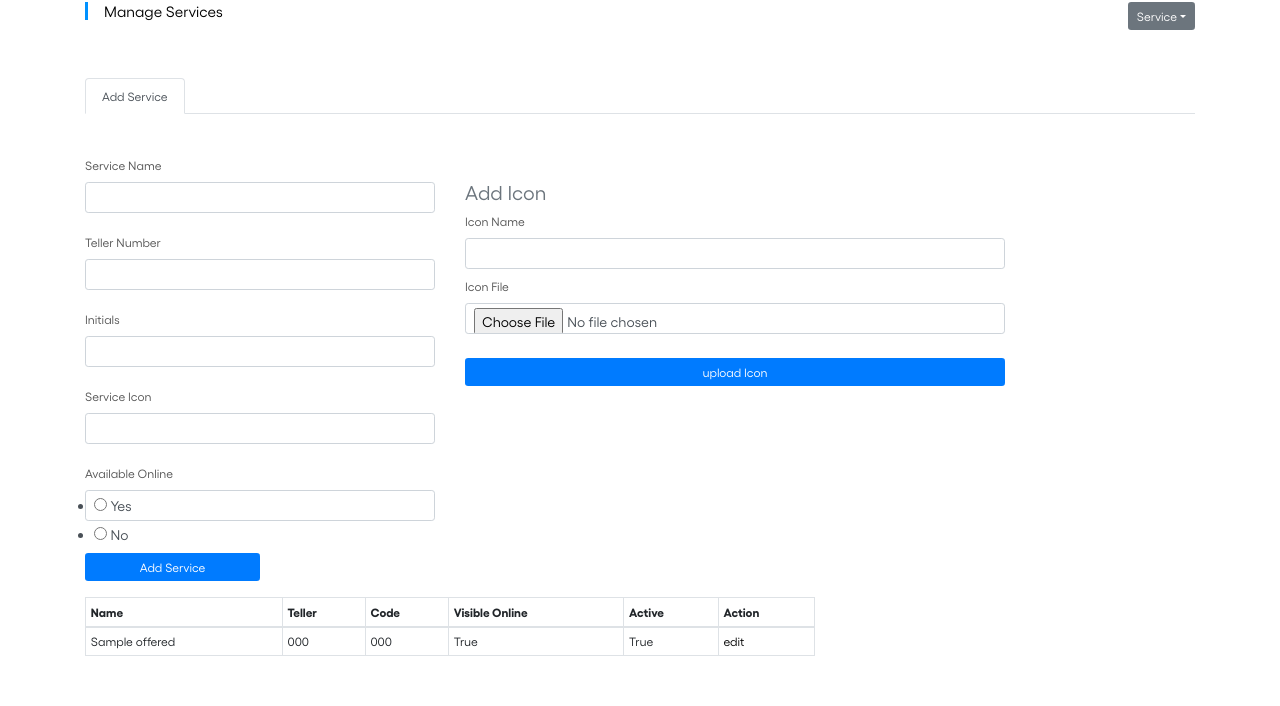
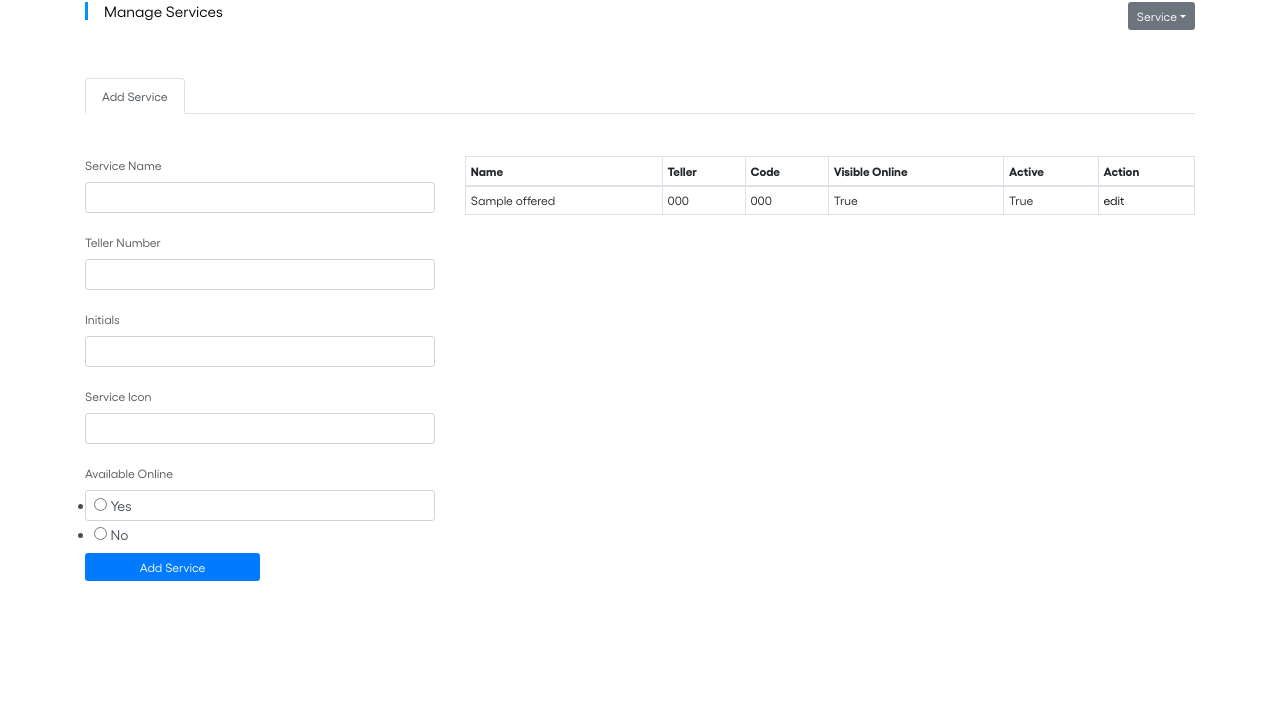
Before and after one commit to Simons22d/fuprox_local_dahsboard, a Flask app: page /service in a window 1280 px wide. Shown: the part 94-800 px from the top of the page. Run offline with Flask 2, Linux system fonts and the light colour scheme; a user stored in the database is signed in; tables that the repository leaves empty hold one stand-in row (values such as "Sample post"); some libraries are stand-ins or nearby versions.

Commit message:
night cap

```diff
--- a/fuprox/forms.py
+++ b/fuprox/forms.py
@@ -79,7 +79,7 @@ class ResetPassword(FlaskForm):
 class TellerForm(FlaskForm):
     number = StringField("Teller Number", validators=[DataRequired()])
     service = StringField("Service", validators=[DataRequired()])
-    active = RadioField('Visible', choices=[('True', 'Yes'), ('False', 'No')])
+    # active = RadioField('Visible', choices=[('True', 'Yes'), ('False', 'No')])
     submit = SubmitField("Submit Teller")
 
 
@@ -89,7 +89,7 @@ class ServiceForm(FlaskForm):
     code = StringField("Initials", validators=[DataRequired()])
     icon = StringField('Service Icon', validators=[DataRequired()])
     visible = RadioField('Available Online', choices=[('True', 'Yes'), ('False', 'No')])
-    active = RadioField('Active for booking', choices=[('True', 'Yes'), ('False', 'No')])
+    # active = RadioField('Active for booking', choices=[('True', 'Yes'), ('False', 'No')])
     submit = SubmitField("Add Service")
 
 
--- a/fuprox/routes.py
+++ b/fuprox/routes.py
@@ -19,6 +19,9 @@ from flask_sqlalchemy import sqlalchemy
 import os
 import logging
 import requests
+teller_schema = TellerSchema()
+tellers_schema = TellerSchema(many=True)
+
 
 socket_link = "http://localhost:5000/"
 socket_link = "http://159.65.144.235:5000/"
@@ -65,9 +68,10 @@ def home():
     tellers = len(Teller.query.all())
     service_offered = len(ServiceOffered.query.all())
     dash_data = {
-        "bookings" : f"{bookings} {'booking' if bookings <= 1 else 'Bookings'}",
-        "tellers" : f"{tellers} {'Teller' if tellers <= 1 else 'Tellers'}",
-        "services" : f"{service_offered} {'Service' if service_offered <= 1 else 'Services'}",
+        "bookings" : f"{bookings} {'booking' if bookings == 1 else 'Bookings'}" if bookings else "No Bookings" ,
+        "tellers" : f"{tellers} {'Teller' if tellers <= 1 else 'Tellers'}" if tellers else "No Tellers",
+        "services" : f"{service_offered} {'Service' if service_offered <= 1 else 'Services'}" if service_offered else
+        "No Services",
         "statement" : get_part_of_day(time).capitalize(),
         "user" : (current_user.username).capitalize()
     }
@@ -242,22 +246,32 @@ def tellers():
     services = ServiceOffered.query.all()
     if teller.validate_on_submit():
         # get specific compan data
-        if teller_exists(teller.number.data):
+        if not teller_exists(teller.number.data):
             key_ = secrets.token_hex();
             teller_number = teller.number.data
             branch_id = Branch.query.first().id
             service_name = teller.service.data
-            status = True if teller.active.data == "True" else False
+            # status = True if teller.active.data == "True" else False
             try:
                 branch = branch_exists_id(branch_id)
                 final = add_teller(teller_number, branch_id, service_name, branch.unique_id)
                 sio.emit("add_teller", {"teller_data": final})
-            except mysql.connector.errors.IntegrityError:
+            except Exception:
                 print("error! teller exists")
-            return final
+            return redirect(url_for("tellers"))
         else:
-            flash("Company Does Not exist. Add company name first.", "danger")
+            flash("Teller Already exists.", "danger")
     return render_template("add_branch.html", form=teller, services=services ,tellers=tellers_)
+
+
+def branch_exists_id(id):
+    return Branch.query.get(id)
+
+
+def teller_exists(teller_number):
+    lookup = Teller.query.filter_by(number=teller_number).first()
+    teller_data = teller_schema.dump(lookup)
+    return teller_data
 
 
 """ not recommemded __check if current branch is in db"""
@@ -383,16 +397,20 @@ def add_company():
     branch = Branch.query.first()
     services_offered = ServiceOffered.query.all()
 
-    if service.validate_on_submit():
-        name = service.name.data
-        teller = service.teller.data
-        branch_id = branch.id
-        code = service.code.data
-        icon = service.icon.data
-        visible = True if service.visible.data == "True" else False
-        # service emit service made
-        final = create_service(name, teller, branch_id, code, icon, visible)
-        sio.emit("sync_service", final)
+    if request.method == "POST":
+        if service.validate_on_submit():
+            name = service.name.data
+            teller = service.teller.data
+            branch_id = branch.id
+            code = service.code.data
+            icon = service.icon.data
+            visible = True if service.visible.data == "True" else False
+            # service emit service made
+            final = create_service(name, teller, branch_id, code, icon, visible)
+            sio.emit("sync_service", final)
+            print(service.name.data,service.teller.data,service.code.data,service.icon.data, service.visible.data)
+        else:
+            flash("Make sure all data is correct", "error")
     return render_template("add_company.html", form=service, companies=service_data, tellers=tellers,icons=icons,
                            services_offered = services_offered)
 
@@ -429,20 +447,16 @@ def extras():
     current = Branch.query.first()
     form  = ActivateForm()
     ss = PhraseForm()
-
     current_phrase = Phrase.query.first()
-
-
     if form.validate_on_submit():
-
         key = form.key.data
-        data = requests.post(f"http://159.65.144.235:4000/branch/activate",json={"key":key})
-        log(data.json())
-        if not there_are_bookings():
+        if len(key) > 20:
+            data = requests.post(f"http://159.65.144.235:4000/branch/activate",json={"key":key})
             activate_branch(data.json())
             return redirect(url_for("home"))
         else:
-            flash("Error! Database not empty. There are booking there","danger")
+            # flash("Error! Database not empty. Data was cleared", "warning")
+            flash("Error! Key too short", "danger")
 
     db.session.execute("DELETE FROM phrase")
     pref  = ss.phrase.data
@@ -566,9 +580,13 @@ def company_exists():
 
 def add_service(name, service, is_medical):
     if service_exists():
+        db.session.execute("truncate icon")
+        db.session.execute("truncate teller")
+        db.session.execute("DELETE from service_offered")
+        db.session.execute("DELETE from branch")
+        db.session.execute("DELETE from company")
         db.session.execute("DELETE FROM booking")
         db.session.execute("DELETE FROM service")
-
     lookup = Service(name, service, is_medical)
     try:
         db.session.add(lookup)
@@ -769,7 +787,7 @@ def edit_branch(id):
             this_service.code = service.code.data
             this_service.icon = service.icon.data
             this_service.medical_active = True if service.visible.data == "True" else False
-            this_service.active = True if service.active.data == "True" else False
+            # this_service.active = True if service.active.data == "True" else False
             # update date to the database
             db.session.commit()
         except sqlalchemy.exc.IntegrityError:
--- a/fuprox/templates/add_company.html
+++ b/fuprox/templates/add_company.html
@@ -94,25 +94,25 @@
         <div class="col-md-4">
           <form action="" method="POST" >
          {{ form.hidden_tag() }}
-             {% for field in form.errors %}
-             {% for error in form.errors[field] %}
-                 <div class="alert alert-danger">
-                     <strong>Error!</strong> {{error}}
-                 </div>
-             {% endfor %}
-         {% endfor %}
+{#             {% for field in form.errors %}#}
+{#             {% for error in form.errors[field] %}#}
+{#                 <div class="alert alert-danger">#}
+{#                     <strong>Error!</strong> {{error}}#}
+{#                 </div>#}
+{#             {% endfor %}#}
+{#         {% endfor %}#}
         <div class="row mb-3">
           <div class="col-lg-12">
             {{ form.name.label(class='form-control-label') }}
             {% if form.name.errors %}
-            {{ form.name(class="form-control form-control-sm is-invalid", id="branchOpens",autocomplete="off")}}
+            {{ form.name(class="form-control form-control-sm is-invalid", id="branchs",autocomplete="off")}}
             <div class="invalid-feedback">
                 {% for error in form.name.errors %}
                 <span>{{ error }}</span>
                 {% endfor %}
             </div>
             {% else %}
-                {{ form.name(class="form-control form-control-sm ", id="branchOpens",autocomplete="off")}}
+                {{ form.name(class="form-control form-control-sm ", id="branchOps",autocomplete="off")}}
             {% endif %}
             <small class="form-text text-muted"></small>
           </div>
@@ -122,14 +122,14 @@
           <div class="col-lg-12">
             {{ form.teller.label(class='form-control-label') }}
             {% if form.teller.errors %}
-            {{ form.teller(class="form-control form-control-sm is-invalid", id="branchOpens",autocomplete="off")}}
+            {{ form.teller(class="form-control form-control-sm is-invalid", id="brns",autocomplete="off")}}
             <div class="invalid-feedback">
                 {% for error in form.teller.errors %}
                 <span>{{ error }}</span>
                 {% endfor %}
             </div>
             {% else %}
-                {{ form.teller(class="form-control form-control-sm ", id="branchOpens",autocomplete="off",
+                {{ form.teller(class="form-control form-control-sm ", id="brns",autocomplete="off",
                 list="tellers")}}
             {% endif %}
           <datalist id="tellers">
@@ -145,14 +145,14 @@
           <div class="col-lg-12">
             {{ form.code.label(class='form-control-label') }}
             {% if form.code.errors %}
-            {{ form.code(class="form-control form-control-sm is-invalid", id="branchOpens",autocomplete="off")}}
+            {{ form.code(class="form-control form-control-sm is-invalid", id="branchns",autocomplete="off")}}
             <div class="invalid-feedback">
                 {% for error in form.code.errors %}
                 <span>{{ error }}</span>
                 {% endfor %}
             </div>
             {% else %}
-                {{ form.code(class="form-control form-control-sm ", id="branchOpens",autocomplete="off")}}
+                {{ form.code(class="form-control form-control-sm ", id="branpens",autocomplete="off")}}
             {% endif %}
             <small class="form-text text-muted"></small>
           </div>
@@ -163,14 +163,14 @@
           <div class="col-lg-12">
             {{ form.icon.label(class='form-control-label') }}
             {% if form.icon.errors %}
-            {{ form.icon(class="form-control form-control-sm is-invalid", id="branchOpens",autocomplete="off")}}
+            {{ form.icon(class="form-control form-control-sm is-invalid", id="brOpens",autocomplete="off")}}
             <div class="invalid-feedback">
                 {% for error in form.icon.errors %}
                 <span>{{ error }}</span>
                 {% endfor %}
             </div>
             {% else %}
-                {{ form.icon(class="form-control form-control-sm ", id="branchOpens",autocomplete="off",list="icons_")}}
+                {{ form.icon(class="form-control form-control-sm ", id="brOpens",autocomplete="off",list="icons_")}}
             {% endif %}
           <datalist id="icons_">
                 {% for d in icons %}
@@ -185,18 +185,19 @@
           <div class="col-lg-12">
             {{ form.visible.label(class='form-control-label') }}
             {% if form.visible.errors %}
-            {{ form.visible(class="form-control form-control-sm is-invalid", id="branchOpens",autocomplete="off")}}
+            {{ form.visible(class="form-control form-control-sm is-invalid", id="brpens",autocomplete="off")}}
             <div class="invalid-feedback">
                 {% for error in form.visible.errors %}
                 <span>{{ error }}</span>
                 {% endfor %}
             </div>
             {% else %}
-                {{ form.visible(class="form-control form-control-sm ", id="branchOpens",autocomplete="off")}}
+                {{ form.visible(class="form-control form-control-sm ", id="bpens",autocomplete="off")}}
             {% endif %}
             <small class="form-text text-muted"></small>
           </div>
         </div>
+
 
           <div class="row mb-3">
           <div class="col-lg-12">
@@ -206,18 +207,18 @@
         </form>
       </div>
 
-       <div class="col-lg-6 mt-4">
-            <form action="" enctype="multipart/form-data" name="upload_icon" id="form_upload_icon">
-                <h5 class="header text-muted">Add Icon</h5>
-                <div id="message_icon"></div>
-                <label for="icon_name">Icon Name</label>
-                <input type="text" id="icon_name" name ="icon_name" class="form-control form-control-sm">
-
-                <label for="icon_file_icon" class="mt-2">Icon File</label>
-                <input type="file" id="icon_file_icon" name ="icon" class="form-control form-control-sm " accept="image/* ">
-                <input class="btn btn-primary btn-sm col-lg-12 mt-4"   name="submit" id="upload_icon" onclick="upload_icon_()" value="upload Icon">
-            </form>
-        </div>
+{#       <div class="col-lg-6 mt-4">#}
+{#            <form action="" enctype="multipart/form-data" name="upload_icon" id="form_upload_icon">#}
+{#                <h5 class="header text-muted">Add Icon</h5>#}
+{#                <div id="message_icon"></div>#}
+{#                <label for="icon_name">Icon Name</label>#}
+{#                <input type="text" id="icon_name" name ="icon_name" class="form-control form-control-sm">#}
+{##}
+{#                <label for="icon_file_icon" class="mt-2">Icon File</label>#}
+{#                <input type="file" id="icon_file_icon" name ="icon" class="form-control form-control-sm " accept="image/* ">#}
+{#                <input class="btn btn-primary btn-sm col-lg-12 mt-4"   name="submit" id="upload_icon" onclick="upload_icon_()" value="upload Icon">#}
+{#            </form>#}
+{#        </div>#}
 
 
         <div class="col-md-8">
--- a/fuprox/templates/dashboard.html
+++ b/fuprox/templates/dashboard.html
@@ -56,7 +56,7 @@
 <h5 class="text-muted">Good {{ dash_data.statement }} {{ dash_data.user }},</h5>
     <h6 class="text-muted mb-5">{{today}}</h6>
 
-<h2><a href="">{{ dash_data.bookings }} </a></h2>
-<h2> <a href="">{{ dash_data.tellers }} </a></h2>
-<h2><a href="">{{ dash_data.services }}</a></h2>
+<h2><a href="{{ url_for('payments') }}">{{ dash_data.bookings }} </a></h2>
+<h2> <a href="{{  url_for('tellers') }}">{{ dash_data.tellers }} </a></h2>
+<h2><a href="{{ url_for('add_company') }}">{{ dash_data.services }}</a></h2>
 {% endblock %}
```
Also changed, not shown: fuprox/models.py (+7 -8 lines), fuprox/templates/add_branch.html (+4 -4 lines), fuprox/templates/edit_branch.html (+20 -19 lines), fuprox/templates/edit_company.html (+16 -16 lines), fuprox/utility.py (+8 -11 lines).
